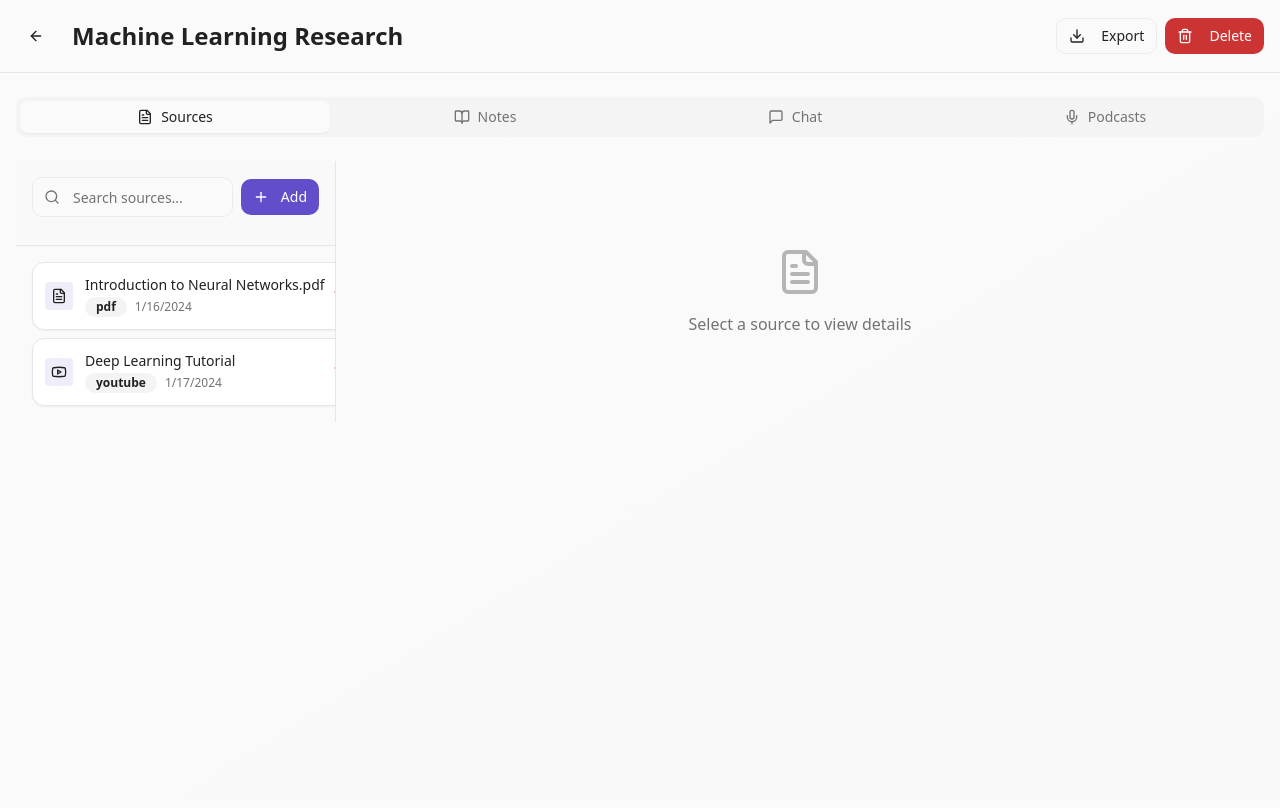
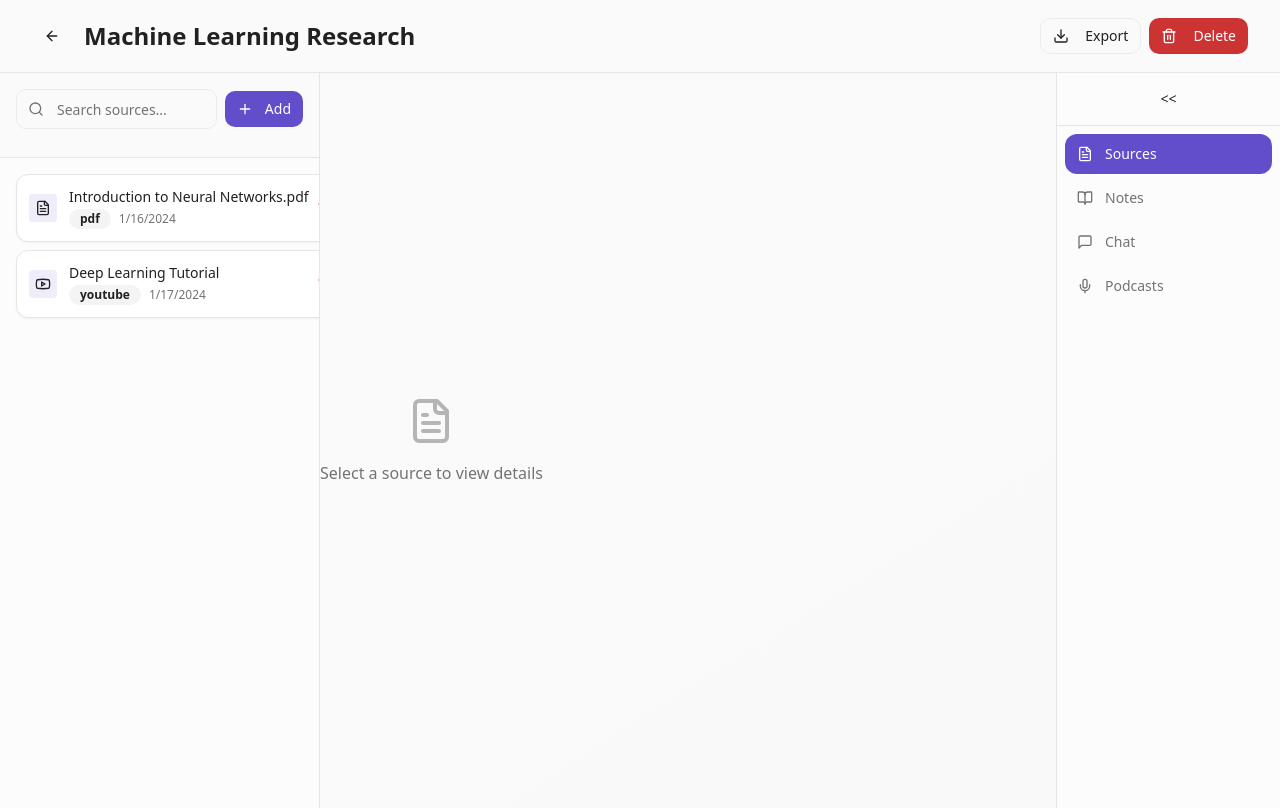
Before and after one commit to varunkrunch/frontend-connector, a React (Vite) app: page /notebook/1 in a window 1280 px wide. Built offline with nearby package versions, Linux system fonts and the light colour scheme.

Commit message:
Refactor UI components
Revert previous UI changes and refactor components to improve clarity and user experience.

```diff
--- a/src/components/SourcesPanel.tsx
+++ b/src/components/SourcesPanel.tsx
@@ -17,11 +17,13 @@ import {
   Link,
   Download,
   ExternalLink,
-  X
+  X,
+  ChevronLeft
 } from "lucide-react";
 import { sourcesAPI } from "@/services/api";
 import { useToast } from "@/hooks/use-toast";
 import type { Source } from "@/types";
+import { cn } from "@/lib/utils";
 
 interface SourcesPanelProps {
   notebookId: string;
@@ -147,9 +149,12 @@ export function SourcesPanel({ notebookId }: SourcesPanelProps) {
   );
 
   return (
-    <div className="h-full flex">
-      {/* Sources List - Left Side */}
-      <div className="w-80 flex flex-col border-r">
+    <div className="h-full flex flex-col lg:flex-row">
+      {/* Sources List - Mobile: Full width, Desktop: Sidebar */}
+      <div className={cn(
+        "flex flex-col border-b lg:border-b-0 lg:border-r bg-card/50",
+        selectedSource ? "hidden lg:flex lg:w-80" : "flex w-full lg:w-80"
+      )}>
         {/* Header with Search and Add Button */}
         <div className="p-4 border-b bg-muted/30">
           <div className="flex items-center gap-2 mb-3">
@@ -289,12 +294,24 @@ export function SourcesPanel({ notebookId }: SourcesPanelProps) {
       </div>
 
       {/* Source Details - Right Side */}
-      <div className="flex-1 bg-muted/10">
+      <div className={cn(
+        "bg-muted/10",
+        selectedSource ? "flex-1" : "hidden lg:flex lg:flex-1"
+      )}>
         {selectedSource ? (
           <div className="h-full flex flex-col">
-            <div className="p-6 border-b">
+            <div className="p-4 sm:p-6 border-b">
               <div className="flex items-start justify-between">
-                <div className="flex items-start gap-3">
+                <div className="flex items-start gap-3 flex-1 min-w-0">
+                  {/* Mobile back button */}
+                  <Button
+                    variant="ghost"
+                    size="icon"
+                    onClick={() => setSelectedSource(null)}
+                    className="lg:hidden shrink-0"
+                  >
+                    <ChevronLeft className="h-4 w-4" />
+                  </Button>
                   <div className="p-2 bg-primary/10 rounded-lg">
                     {getSourceIcon(selectedSource.source_type)}
                   </div>
--- a/src/pages/NotebookDetail.tsx
+++ b/src/pages/NotebookDetail.tsx
@@ -1,9 +1,7 @@
 import { useState, useEffect } from "react";
 import { useParams, useNavigate, useLocation } from "react-router-dom";
 import { Button } from "@/components/ui/button";
-import { Tabs, TabsContent, TabsList, TabsTrigger } from "@/components/ui/tabs";
-import { Badge } from "@/components/ui/badge";
-import { ArrowLeft, FileText, BookOpen, MessageSquare, Mic, Plus, Download, Trash2 } from "lucide-react";
+import { ArrowLeft, FileText, BookOpen, MessageSquare, Mic, Download, Trash2 } from "lucide-react";
 import { useToast } from "@/hooks/use-toast";
 import { notebookAPI } from "@/services/api";
 import type { Notebook } from "@/types";
@@ -11,6 +9,7 @@ import { SourcesPanel } from "@/components/SourcesPanel";
 import { NotesPanel } from "@/components/NotesPanel";
 import { ChatPanel } from "@/components/ChatPanel";
 import { PodcastPanel } from "@/components/PodcastPanel";
+import { cn } from "@/lib/utils";
 
 export default function NotebookDetail() {
   const { id } = useParams();
@@ -20,6 +19,7 @@ export default function NotebookDetail() {
   const [notebook, setNotebook] = useState<Notebook | null>(location.state?.notebook || null);
   const [activeTab, setActiveTab] = useState("sources");
   const [loading, setLoading] = useState(!notebook);
+  const [isSidebarOpen, setIsSidebarOpen] = useState(true);
 
   useEffect(() => {
     if (!notebook && id) {
@@ -72,6 +72,13 @@ export default function NotebookDetail() {
     }
   };
 
+  const tabs = [
+    { id: "sources", label: "Sources", icon: FileText },
+    { id: "notes", label: "Notes", icon: BookOpen },
+    { id: "chat", label: "Chat", icon: MessageSquare },
+    { id: "podcasts", label: "Podcasts", icon: Mic },
+  ];
+
   if (loading) {
     return (
       <div className="min-h-screen flex items-center justify-center">
@@ -96,80 +103,110 @@ export default function NotebookDetail() {
     <div className="min-h-screen bg-gradient-to-br from-background via-background to-muted/20">
       {/* Header */}
       <header className="sticky top-0 z-50 w-full border-b bg-background/95 backdrop-blur supports-[backdrop-filter]:bg-background/60">
-        <div className="container mx-auto px-4 py-4">
-          <div className="flex items-center justify-between">
-            <div className="flex items-center gap-4">
+        <div className="px-4 sm:px-6 lg:px-8 py-3 sm:py-4">
+          <div className="flex flex-col sm:flex-row sm:items-center sm:justify-between gap-3">
+            <div className="flex items-center gap-3">
               <Button
                 variant="ghost"
                 size="icon"
                 onClick={() => navigate("/")}
-                className="rounded-full"
+                className="rounded-full shrink-0"
               >
-                <ArrowLeft className="h-5 w-5" />
+                <ArrowLeft className="h-4 w-4 sm:h-5 sm:w-5" />
               </Button>
 
-              <div>
-                <h1 className="text-2xl font-bold">{notebook.name}</h1>
+              <div className="min-w-0">
+                <h1 className="text-xl sm:text-2xl font-bold truncate">{notebook.name}</h1>
                 {notebook.description && (
-                  <p className="text-sm text-muted-foreground">{notebook.description}</p>
+                  <p className="text-xs sm:text-sm text-muted-foreground truncate">{notebook.description}</p>
                 )}
               </div>
             </div>
 
-            <div className="flex items-center gap-2">
-              <Button variant="outline" size="sm" onClick={handleExport}>
-                <Download className="h-4 w-4 mr-2" />
-                Export
+            <div className="flex items-center gap-2 self-end sm:self-auto">
+              <Button
+                variant="outline"
+                size="sm"
+                onClick={handleExport}
+                className="text-xs sm:text-sm"
+              >
+                <Download className="h-3 w-3 sm:h-4 sm:w-4 mr-1 sm:mr-2" />
+                <span className="hidden sm:inline">Export</span>
               </Button>
-              <Button variant="destructive" size="sm" onClick={handleDelete}>
-                <Trash2 className="h-4 w-4 mr-2" />
-                Delete
+              <Button
+                variant="destructive"
+                size="sm"
+                onClick={handleDelete}
+                className="text-xs sm:text-sm"
+              >
+                <Trash2 className="h-3 w-3 sm:h-4 sm:w-4 mr-1 sm:mr-2" />
+                <span className="hidden sm:inline">Delete</span>
               </Button>
             </div>
           </div>
         </div>
       </header>
 
-      {/* Content */}
-      <main className="container mx-auto px-4 py-6">
-        {/* Tabs */}
-        <Tabs value={activeTab} onValueChange={setActiveTab} className="w-full">
-          <TabsList className="grid w-full grid-cols-4 mb-6">
-            <TabsTrigger value="sources" className="gap-2">
-              <FileText className="h-4 w-4" />
-              Sources
-            </TabsTrigger>
-            <TabsTrigger value="notes" className="gap-2">
-              <BookOpen className="h-4 w-4" />
-              Notes
-            </TabsTrigger>
-            <TabsTrigger value="chat" className="gap-2">
-              <MessageSquare className="h-4 w-4" />
-              Chat
-            </TabsTrigger>
-            <TabsTrigger value="podcasts" className="gap-2">
-              <Mic className="h-4 w-4" />
-              Podcasts
-            </TabsTrigger>
-          </TabsList>
+      {/* Main Content with Sidebar */}
+      <div className="flex h-[calc(100vh-65px)]">
+        {/* Content Area */}
+        <main className="flex-1 overflow-hidden">
+          <div className="h-full">
+            {activeTab === "sources" && <SourcesPanel notebookId={notebook.id} />}
+            {activeTab === "notes" && <NotesPanel notebookId={notebook.id} />}
+            {activeTab === "chat" && <ChatPanel notebookId={notebook.id} />}
+            {activeTab === "podcasts" && <PodcastPanel notebookId={notebook.id} />}
+          </div>
+        </main>
 
-          <TabsContent value="sources" className="mt-0">
-            <SourcesPanel notebookId={notebook.id} />
-          </TabsContent>
+        {/* Right Sidebar Navigation */}
+        <aside className={cn(
+          "border-l bg-card/50 transition-all duration-300",
+          isSidebarOpen ? "w-48 lg:w-56" : "w-16"
+        )}>
+          <nav className="h-full flex flex-col">
+            <div className="p-2 border-b">
+              <Button
+                variant="ghost"
+                size="sm"
+                onClick={() => setIsSidebarOpen(!isSidebarOpen)}
+                className="w-full justify-center"
+              >
+                {isSidebarOpen ? "<<" : ">>"}
+              </Button>
+            </div>
 
-          <TabsContent value="notes" className="mt-0">
-            <NotesPanel notebookId={notebook.id} />
-          </TabsContent>
-
-          <TabsContent value="chat" className="mt-0">
-            <ChatPanel notebookId={notebook.id} />
-          </TabsContent>
-
-          <TabsContent value="podcasts" className="mt-0">
-            <PodcastPanel notebookId={notebook.id} />
-          </TabsContent>
-        </Tabs>
-      </main>
+            <div className="flex-1 p-2 space-y-1">
+              {tabs.map((tab) => {
+                const Icon = tab.icon;
+                return (
+                  <button
+                    key={tab.id}
+                    onClick={() => setActiveTab(tab.id)}
+                    className={cn(
+                      "w-full flex items-center gap-3 px-3 py-2.5 rounded-lg transition-all",
+                      "hover:bg-accent/50",
+                      activeTab === tab.id
+                        ? "bg-primary text-primary-foreground hover:bg-primary/90"
+                        : "text-muted-foreground hover:text-foreground"
+                    )}
+                  >
+                    <Icon className={cn(
+                      "shrink-0 transition-all",
+                      isSidebarOpen ? "h-4 w-4" : "h-5 w-5"
+                    )} />
+                    {isSidebarOpen && (
+                      <span className="text-sm font-medium truncate">
+                        {tab.label}
+                      </span>
+                    )}
+                  </button>
+                );
+              })}
+            </div>
+          </nav>
+        </aside>
+      </div>
     </div>
   );
 }
```
Also changed, not shown: src/components/NotesPanel.tsx (+35 -9 lines).
